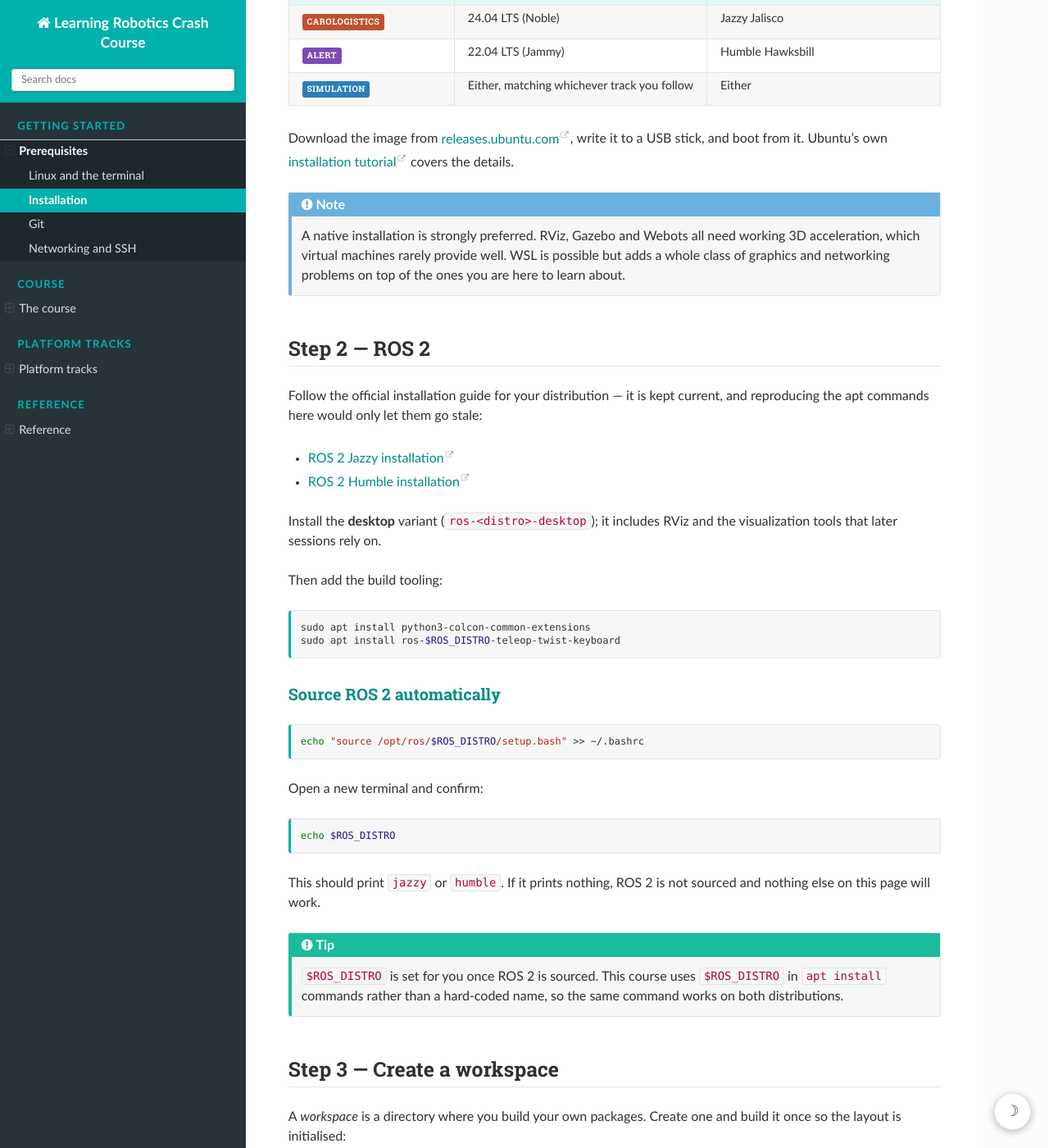
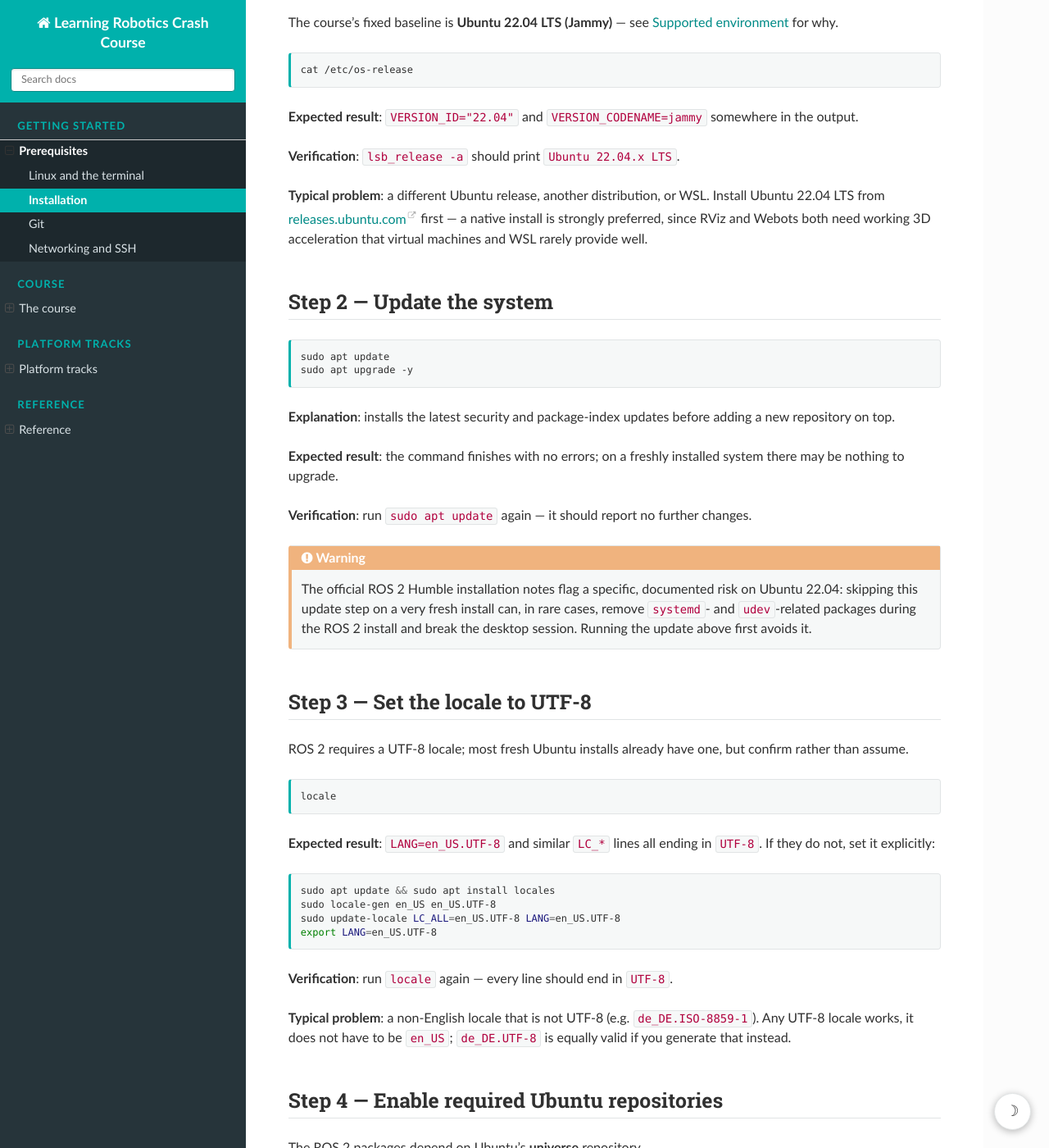
Before and after one commit to MoritzSchallenberg/Learning-Robotics-Crash-Course, a Sphinx documentation site: the page built from docs/prerequisites/installation.md, in a window 1280 px wide and 1400 px high, scrolled down 741 px. Shown: the whole window at 82% size. Built offline with Sphinx 7.4.7 and the Read the Docs theme 3.1.0, drawn with Linux system fonts in a browser that asks for light colours; some of the changed text lies outside the part shown.

Commit message:
docs: write a complete, verified ROS 2 Humble installation guide
Replaces the previous installation page -- which pointed at two different
distributions' official installers and left the apt repository setup to
external documentation -- with a fully self-contained, 16-command
Humble-only walkthrough a participant should never need to leave for the
base install: OS check, system update (with the documented systemd/udev
caveat for Ubuntu 22.04), locale, universe repository, the official
ros2-apt-source package, ros-humble-desktop, ros-dev-tools, rosdep
init/update, sourcing (once and permanently), a talker/listener
verification, a colcon workspace, a built example package, and the
simulator step, each with the command, a short explanation, the expected
result, a verification step and a common-problem note.

Every command was checked against the official ROS 2 Humble documentation
(docs.ros.org/en/humble/, retrieved 2026-09-02: Ubuntu-Install-Debs.rst,
_Apt-Repositories.rst and _Ubuntu-Set-Locale.rst on the ros2_documentation
repository's humble branch) rather than copied from a newer distribution's
guide. The non-graphical steps (locale, repository setup, package install,
rosdep, workspace, colcon build) were not executed end to end in a clean
Ubuntu 22.04 VM or container in this session -- no such environment was
available -- and are flagged as such in the final report, per the task's
explicit fallback instruction. RViz and other graphical steps do not
require that kind of test per the task and were not run either.

🤖 Generated with [Claude Code](https://claude.com/claude-code)
Co-Authored-By: Claude Sonnet 5 <noreply@anthropic.com>

````diff
--- a/docs/prerequisites/installation.md
+++ b/docs/prerequisites/installation.md
@@ -1,98 +1,277 @@
 # Installation
 
-This page gets you from a bare machine to a working ROS 2 workspace.
+{{ common }}
 
-:::{danger}
-**Check which distribution your team uses before you install anything.** The
-three MASKOR courses this material comes from were written for different
-combinations of Ubuntu and ROS 2, and they are not interchangeable. See
-[Versions and compatibility](../reference/compatibility.md).
-:::
+This page gets you from a bare Ubuntu machine to a working ROS 2 Humble
+workspace, with nothing left implicit. You should not need to leave this
+page to complete the base installation — the official ROS 2 documentation is
+linked throughout for reference and troubleshooting, not as a replacement
+for the steps here.
+
+Every command below was checked against the official ROS 2 Humble
+documentation (`docs.ros.org/en/humble/`, retrieved 2026-09-02), the one
+distribution this course uses throughout.
 
 ## Learning objectives
 
 After this page you have:
 
-- Ubuntu installed in the release your team uses;
-- ROS 2 installed and sourced;
-- a `colcon` workspace that builds;
+- confirmed your machine meets the course's [supported
+  environment](../reference/compatibility.md);
+- ROS 2 Humble installed, sourced automatically in every new terminal;
+- a working `colcon` workspace with one example package built;
+- rosdep initialised;
 - the simulator your platform track needs.
 
-## Step 1 — Ubuntu
+## Step 1 — Check your operating system
 
-```{list-table}
-:header-rows: 1
-:widths: 30 25 45
+The course's fixed baseline is **Ubuntu 22.04 LTS (Jammy)** — see [Supported
+environment](../reference/compatibility.md) for why.
 
-* - Your track
-  - Ubuntu release
-  - ROS 2 distribution
-* - {{ carologistics }}
-  - 24.04 LTS (Noble)
-  - Jazzy Jalisco {{ jazzy }}
-* - {{ alert }}
-  - 22.04 LTS (Jammy)
-  - Humble Hawksbill {{ humble }}
-* - {{ simulation }}
-  - Either, matching whichever track you follow
-  - Either
+```bash
+cat /etc/os-release
 ```
 
-Download the image from [releases.ubuntu.com](https://releases.ubuntu.com/),
-write it to a USB stick, and boot from it. Ubuntu's own
-[installation tutorial](https://ubuntu.com/tutorials/install-ubuntu-desktop)
-covers the details.
+**Expected result**: `VERSION_ID="22.04"` and `VERSION_CODENAME=jammy`
+somewhere in the output.
 
-:::{note}
-A native installation is strongly preferred. RViz, Gazebo and Webots all need
-working 3D acceleration, which virtual machines rarely provide well. WSL is
-possible but adds a whole class of graphics and networking problems on top of
-the ones you are here to learn about.
+**Verification**: `lsb_release -a` should print `Ubuntu 22.04.x LTS`.
+
+**Typical problem**: a different Ubuntu release, another distribution, or
+WSL. Install Ubuntu 22.04 LTS from
+[releases.ubuntu.com](https://releases.ubuntu.com/) first — a native
+install is strongly preferred, since RViz and Webots both need working 3D
+acceleration that virtual machines and WSL rarely provide well.
+
+## Step 2 — Update the system
+
+```bash
+sudo apt update
+sudo apt upgrade -y
+```
+
+**Explanation**: installs the latest security and package-index updates
+before adding a new repository on top.
+
+**Expected result**: the command finishes with no errors; on a freshly
+installed system there may be nothing to upgrade.
+
+**Verification**: run `sudo apt update` again — it should report no further
+changes.
+
+:::{warning}
+The official ROS 2 Humble installation notes flag a specific, documented
+risk on Ubuntu 22.04: skipping this update step on a very fresh install can,
+in rare cases, remove `systemd`- and `udev`-related packages during the ROS 2
+install and break the desktop session. Running the update above first avoids
+it.
 :::
 
-## Step 2 — ROS 2
+## Step 3 — Set the locale to UTF-8
 
-Follow the official installation guide for your distribution — it is kept
-current, and reproducing the apt commands here would only let them go stale:
-
-- {{ jazzy }} [ROS 2 Jazzy installation](https://docs.ros.org/en/jazzy/Installation/Ubuntu-Install-Debs.html)
-- {{ humble }} [ROS 2 Humble installation](https://docs.ros.org/en/humble/Installation/Ubuntu-Install-Debs.html)
-
-Install the **desktop** variant (`ros-<distro>-desktop`); it includes RViz and
-the visualization tools that later sessions rely on.
-
-Then add the build tooling:
+ROS 2 requires a UTF-8 locale; most fresh Ubuntu installs already have one,
+but confirm rather than assume.
 
 ```bash
-sudo apt install python3-colcon-common-extensions
-sudo apt install ros-$ROS_DISTRO-teleop-twist-keyboard
+locale
 ```
 
-### Source ROS 2 automatically
+**Expected result**: `LANG=en_US.UTF-8` and similar `LC_*` lines all ending
+in `UTF-8`. If they do not, set it explicitly:
 
 ```bash
-echo "source /opt/ros/$ROS_DISTRO/setup.bash" >> ~/.bashrc
+sudo apt update && sudo apt install locales
+sudo locale-gen en_US en_US.UTF-8
+sudo update-locale LC_ALL=en_US.UTF-8 LANG=en_US.UTF-8
+export LANG=en_US.UTF-8
 ```
 
-Open a new terminal and confirm:
+**Verification**: run `locale` again — every line should end in `UTF-8`.
+
+**Typical problem**: a non-English locale that is not UTF-8 (e.g.
+`de_DE.ISO-8859-1`). Any UTF-8 locale works, it does not have to be
+`en_US`; `de_DE.UTF-8` is equally valid if you generate that instead.
+
+## Step 4 — Enable required Ubuntu repositories
+
+The ROS 2 packages depend on Ubuntu's **universe** repository.
+
+```bash
+sudo apt install software-properties-common
+sudo add-apt-repository universe
+```
+
+**Expected result**: apt reports the universe repository as enabled (or
+already enabled).
+
+**Verification**:
+
+```bash
+apt-cache policy | grep universe
+```
+
+should list at least one `universe` component.
+
+## Step 5 — Add the ROS 2 apt repository
+
+```bash
+sudo apt update && sudo apt install curl -y
+export ROS_APT_SOURCE_VERSION=$(curl -s https://api.github.com/repos/ros-infrastructure/ros-apt-source/releases/latest | grep -F "tag_name" | awk -F'"' '{print $4}')
+curl -L -o /tmp/ros2-apt-source.deb "https://github.com/ros-infrastructure/ros-apt-source/releases/download/${ROS_APT_SOURCE_VERSION}/ros2-apt-source_${ROS_APT_SOURCE_VERSION}.$(. /etc/os-release && echo ${UBUNTU_CODENAME:-${VERSION_CODENAME}})_all.deb"
+sudo dpkg -i /tmp/ros2-apt-source.deb
+```
+
+**Explanation**: this is the official ROS 2 apt-source package. It installs
+the signing key and the `packages.ros.org` repository entry for your exact
+Ubuntu release in one step, so there is no key or sources-list line to copy
+by hand.
+
+**Expected result**: `dpkg -i` finishes with no errors and reports the
+package as installed.
+
+**Verification**:
+
+```bash
+apt-cache policy | grep -A1 packages.ros.org
+```
+
+shows the ROS 2 repository listed.
+
+**Typical problem**: `curl: (6) Could not resolve host` — no network
+connection, or a captive portal that has not been accepted yet.
+
+## Step 6 — Install ROS 2 Humble Desktop
+
+```bash
+sudo apt update
+sudo apt install ros-humble-desktop
+```
+
+**Explanation**: the **desktop** variant includes RViz2 and the
+visualization tools every later module relies on — do not substitute
+`ros-humble-ros-base`, which omits them.
+
+**Expected result**: apt downloads and installs several hundred packages;
+this can take a while on a slow connection.
+
+**Verification**:
+
+```bash
+apt list --installed | grep ros-humble-desktop
+```
+
+**Typical problem**: `Unable to locate package ros-humble-desktop` means
+step 5 did not complete — re-run `apt-cache policy | grep packages.ros.org`
+to confirm the repository is actually present before retrying.
+
+## Step 7 — Install development tools
+
+```bash
+sudo apt install ros-dev-tools
+```
+
+**Explanation**: this bundles `colcon` (the build tool), `rosdep`
+(dependency installer) and other command-line tools used throughout the
+course, so they do not need to be installed one by one.
+
+**Expected result**: installs with no errors.
+
+**Verification**: `colcon version` and `rosdep --version` both print a
+version number.
+
+## Step 8 — Initialise rosdep
+
+```bash
+sudo rosdep init
+rosdep update
+```
+
+**Explanation**: `rosdep` maps a package's declared dependencies to the
+correct apt packages for your system. `rosdep init` sets this up once
+system-wide; `rosdep update` downloads the current dependency database and
+is safe to re-run any time.
+
+**Expected result**: `rosdep update` finishes with `updated cache`.
+
+**Typical problem**: `ERROR: default sources list file already exists` —
+`rosdep init` was already run (by you or another user on a shared machine);
+this is harmless, continue with `rosdep update`.
+
+## Step 9 — Source ROS 2 in this terminal
+
+```bash
+source /opt/ros/humble/setup.bash
+```
+
+**Expected result**: no output.
+
+**Verification**:
 
 ```bash
 echo $ROS_DISTRO
 ```
 
-This should print `jazzy` or `humble`. If it prints nothing, ROS 2 is not
-sourced and nothing else on this page will work.
+should print `humble`.
 
-:::{tip}
-`$ROS_DISTRO` is set for you once ROS 2 is sourced. This course uses
-`$ROS_DISTRO` in `apt install` commands rather than a hard-coded name, so the
-same command works on both distributions.
+## Step 10 — Source ROS 2 automatically in every terminal
+
+```bash
+echo "source /opt/ros/humble/setup.bash" >> ~/.bashrc
+```
+
+Open a **new** terminal and confirm:
+
+```bash
+echo $ROS_DISTRO
+```
+
+**Expected result**: `humble`, with no need to source anything by hand.
+
+**Typical problem**: this prints nothing. Either the line was appended to
+the wrong file (confirm you are using `bash`, with `echo $SHELL`), or the
+terminal was not actually closed and reopened.
+
+:::{warning}
+Keep exactly **one** `source /opt/ros/...` line in `.bashrc`. Sourcing two
+different ROS 2 distributions in the same shell produces errors that make no
+sense until you notice the duplicate line.
 :::
 
-## Step 3 — Create a workspace
+## Verify the base installation: talker and listener
 
-A *workspace* is a directory where you build your own packages. Create one and
-build it once so the layout is initialised:
+:::{admonition} Task: prove ROS 2 itself works, before building anything
+:class: task
+
+In one terminal:
+
+```bash
+source /opt/ros/humble/setup.bash
+ros2 run demo_nodes_cpp talker
+```
+
+In a second terminal:
+
+```bash
+source /opt/ros/humble/setup.bash
+ros2 run demo_nodes_py listener
+```
+:::
+
+:::{admonition} Expected result
+:class: result
+
+The talker terminal prints `Publishing: 'Hello World: N'` roughly once a
+second; the listener terminal prints `I heard: [Hello World: N]` with
+matching numbers. This confirms both the C++ and the Python client library
+work, which is the actual thing this step exists to check.
+:::
+
+Stop both with <kbd>Ctrl</kbd>+<kbd>C</kbd>.
+
+## Step 11 — Create your own workspace
+
+A *workspace* is a directory where you build your own packages, kept
+separate from the system installation in `/opt/ros`.
 
 ```bash
 mkdir -p ~/robot_ws/src
@@ -100,7 +279,8 @@ cd ~/robot_ws
 colcon build
 ```
 
-You now have three new directories next to `src`:
+**Expected result**: `colcon build` reports `Summary: 0 packages finished`
+— correct, since `src` is still empty — and creates three new directories:
 
 `build`
 : intermediate build artefacts — CMake and compiler output
@@ -111,54 +291,71 @@ You now have three new directories next to `src`:
 `log`
 : logs of each `colcon build` invocation, useful when a build fails
 
-Add the workspace to your shell configuration:
+:::{warning}
+Never run `colcon build` with `sudo`. It creates root-owned files in your
+workspace that later builds cannot overwrite, and the fix is more annoying
+than the problem you were trying to solve.
+:::
+
+## Step 12 — Build an example package
+
+```bash
+cd ~/robot_ws/src
+ros2 pkg create --build-type ament_python my_first_pkg
+cd ~/robot_ws
+colcon build --packages-select my_first_pkg
+```
+
+**Expected result**: `colcon build` reports `Summary: 1 package finished`.
+
+**Verification**:
+
+```bash
+source ~/robot_ws/install/setup.bash
+ros2 pkg list | grep my_first_pkg
+```
+
+should print `my_first_pkg`.
+
+## Step 13 — Source your workspace automatically
 
 ```bash
 echo "source ~/robot_ws/install/setup.bash" >> ~/.bashrc
 ```
 
-:::{warning}
-Never run `colcon build` with `sudo`. It creates root-owned files in your
-workspace that later builds cannot overwrite, and the fix is more annoying than
-the problem you were trying to solve.
+**Verification**: open a new terminal and run `ros2 pkg list | grep
+my_first_pkg` directly, with no manual `source` first.
+
+:::{note}
+This line must come **after** the `/opt/ros/humble/setup.bash` line in
+`.bashrc` — a workspace overlay only makes sense on top of the base
+installation it was built against.
 :::
 
-## Step 4 — The simulator
+## Step 14 — The simulator
 
-Which simulator you install depends on your track.
-
-### Webots
+Which simulator you install depends on your platform track.
 
 {{ simulation }} {{ carologistics }} {{ alert }}
 
-Both the Carologistics RCLL simulation and the ALeRT Spot simulation are built
-on [Webots](https://cyberbotics.com/).
+Both the Carologistics RCLL simulation and the ALeRT Spot simulation are
+built on [Webots](https://cyberbotics.com/).
 
 ```bash
-# ROS 2 interface for Webots
-sudo apt install ros-$ROS_DISTRO-webots-ros2
+sudo apt install ros-humble-webots-ros2
 ```
 
-Install Webots itself from the
-[official installation guide](https://cyberbotics.com/doc/guide/installation-procedure).
+**Verification**: `ros2 pkg list | grep webots_ros2`.
 
-:::{admonition} Webots versions differ between teams
-:class: warning
-
-Both source courses pin **Webots R2023b**, but they pair it with different ROS
-2 distributions, and the simulation repositories move independently of this
-site. Install the version your team's simulation repository asks for in its
-README rather than the newest release. See
-[compatibility](../reference/compatibility.md).
-:::
-
-Then follow your platform page for the actual simulation package:
+Install Webots itself from the [official installation
+guide](https://cyberbotics.com/doc/guide/installation-procedure), then
+follow your platform page for the actual simulation package:
 
 - [Simulation track](../platforms/simulation.md)
 - [Carologistics / Robotino](../platforms/carologistics-robotino.md)
 - [ALeRT / Spot](../platforms/alert-spot.md)
 
-## Step 5 — An editor
+## Step 15 — An editor
 
 Any editor works. Most of the teams use
 [Visual Studio Code](https://code.visualstudio.com/), which matters later
@@ -173,48 +370,16 @@ code .
 
 :::{tip}
 `File > Save Workspace As…` inside your ROS workspace (for example
-`~/robot_ws/robot.code-workspace`) stores your open files and settings. Opening
-that file later restores the session, which is worth the ten seconds it takes.
-:::
-
-## Verify your installation
-
-:::{admonition} Task: prove the installation works
-:class: task
-
-Run each of these and check the result:
-
-```bash
-# 1. ROS 2 is sourced
-echo $ROS_DISTRO
-
-# 2. A node starts
-ros2 run turtlesim turtlesim_node
-
-# 3. In a second terminal: the node is visible
-ros2 node list
-
-# 4. In the second terminal: you can drive the turtle
-ros2 run turtlesim turtle_teleop_key
-```
-:::
-
-:::{admonition} Expected result
-:class: result
-
-Step 1 prints your distribution name. Step 2 opens a window with a turtle in
-it. Step 3 lists `/turtlesim`. Step 4 lets you move the turtle with the arrow
-keys, as long as the cursor stays in that terminal.
-
-If all four work, your installation is sound and you are ready for module 1.
+`~/robot_ws/robot.code-workspace`) stores your open files and settings.
+Opening that file later restores the session.
 :::
 
 ## Preflight check
 
-Run this **the day before** every session, not during it — a read-only
-script that checks your OS, `ROS_DISTRO`, the `ros2` CLI, your workspace,
-RViz, the simulator and basic network settings, then tells you exactly what
-to fix.
+Run this before starting [module 1](../course/01-system-hardware.md), and
+again any time something feels wrong — a read-only script that checks your
+OS, `ROS_DISTRO`, the `ros2` CLI, your workspace, RViz, the simulator and
+basic network settings, then tells you exactly what to fix.
 
 ```bash
 bash scripts/course-preflight.sh
@@ -229,30 +394,36 @@ configuration, deletes a file, reads a credential, or queries a private
 network target — safe to run as often as you like, on any machine.
 :::
 
-Every course module's **Preparation** section assumes you have run this
-and resolved every `FAIL` beforehand.
-
-## Common mistakes
+## Common installation problems
 
 **`ros2: command not found`.**
 ROS 2 is not sourced in this terminal. Check `echo $ROS_DISTRO`, then check
 that the `source` line is really in `~/.bashrc` and that you opened a new
 terminal.
 
+**`Unable to locate package ros-humble-desktop`.**
+Step 5 (adding the ROS 2 apt repository) did not complete, or `sudo apt
+update` was not re-run afterwards. Re-check
+`apt-cache policy | grep packages.ros.org`.
+
 **`Package 'turtlesim' not found`.**
-You installed `ros-<distro>-ros-base` instead of the desktop variant. Install
-it explicitly: `sudo apt install ros-$ROS_DISTRO-turtlesim`.
+You installed `ros-humble-ros-base` instead of the desktop variant. Install
+it explicitly: `sudo apt install ros-humble-turtlesim`.
 
 **`colcon build` succeeds but `ros2 run` cannot find your package.**
 You did not source `install/setup.bash` after building, or you are in a
 terminal that was opened before the build.
 
-**Mixed distributions.**
-Sourcing two different ROS 2 distributions in the same shell produces errors
-that make no sense. Keep exactly one `source /opt/ros/...` line in `.bashrc`.
+**`rosdep: command not found`.**
+Step 7 was skipped or failed — re-run `sudo apt install ros-dev-tools`.
+
+**Locale-related warnings from `rosdep` or `colcon`.**
+Revisit step 3; a non-UTF-8 locale causes exactly this class of unrelated-
+looking warning.
 
 ## Further reading
 
-- [ROS 2 documentation](https://docs.ros.org/) — start here for anything ROS 2
+- [ROS 2 Humble installation guide](https://docs.ros.org/en/humble/Installation/Ubuntu-Install-Debs.html) — retrieved 2026-09-02, the authoritative source this page was checked against
 - [colcon documentation](https://colcon.readthedocs.io/en/released/)
-- [Versions and compatibility](../reference/compatibility.md) on this site
+- [rosdep documentation](https://docs.ros.org/en/independent/api/rosdep/html/)
+- [Supported environment](../reference/compatibility.md) on this site
````
